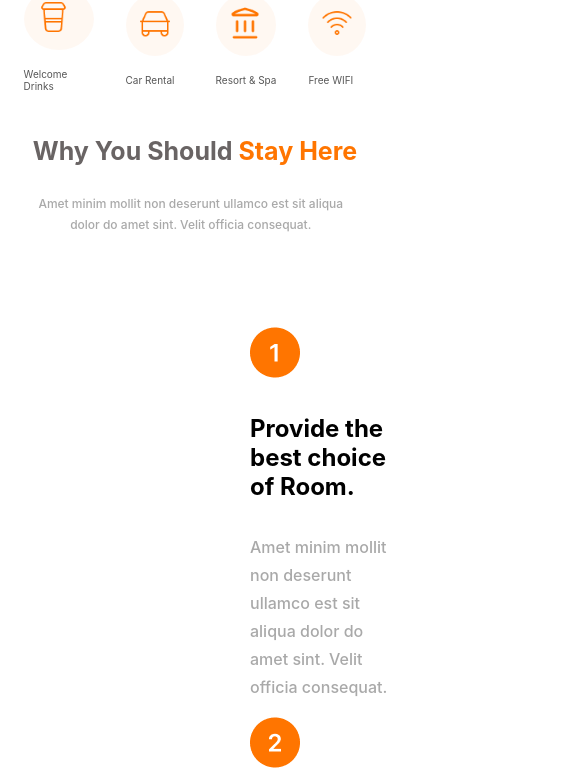
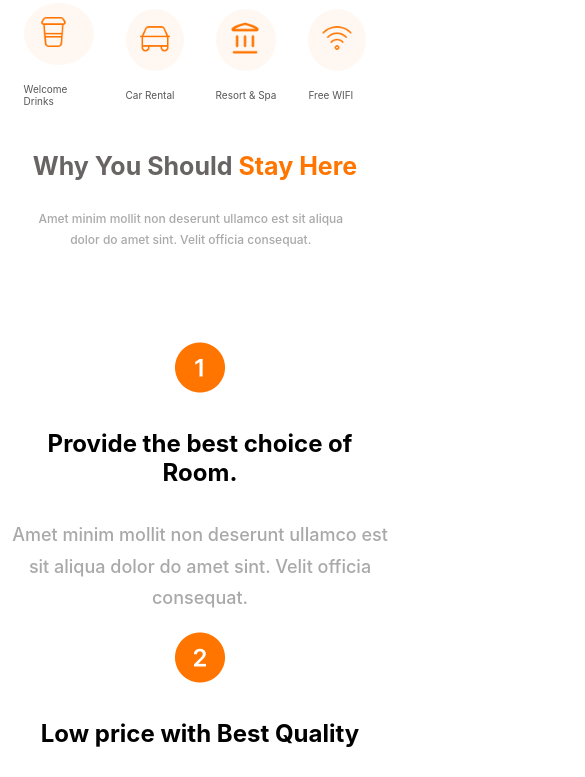
Before and after one commit to ReezaMaharjan5/Leapfrog_A6_Webpage, a plain HTML site: page index.html in a window 390 px wide. Shown: the part 506-1283 px from the top of the page, 585 px wide, since content can reach past the window. Drawn offline with Linux system fonts and the light colour scheme.

Commit message:
Updating

```diff
--- a/csshotel.css
+++ b/csshotel.css
@@ -434,9 +434,9 @@ footer input{
         flex-direction: column;
         align-items: center;
         flex-wrap: wrap;
-        margin-left: 100px;
-        /* align-items: left; */
+        text-align: center;
     }
+
     .image_wrapper{
         flex-direction: column;
         justify-content: space-evenly;
@@ -464,13 +464,20 @@ footer input{
         flex-direction: column;
         align-items: center;
     }
-
-    /* .overlap_image{
-
-    } */
-
+    .cont_textimg{
+        margin-left: 200px;
+    }
     .image_right{
         display: none;
+    }
+
+    .about_contain2{
+        flex-direction: column;
+        align-items: center;
+    }
+    .contleft_up{
+        flex-direction: column;
+        align-items: center;
     }
 
 
@@ -492,9 +499,8 @@ footer input{
     .nav_con2{
         margin: 0px;
     }
+}
 
-
-}
 
 @media screen and (max-width: 768px) {
     .nav_con1 .menu{
@@ -554,6 +560,12 @@ footer input{
         max-width: 316px;
 
     }
+
+    .text_left{
+        margin: 0;
+        text-align: center;
+        font-size: 18px;
+    }
     .image_container{
         display: flex;
         justify-content: space-evenly;
@@ -567,15 +579,6 @@ footer input{
         justify-content: space-between;
         flex-direction: column;
     }
-
-
-
-
-
-
-
-
-
     .about_image img{
         width: 400px;
     }
@@ -644,6 +647,14 @@ footer input{
     .about_image img{
         width: 400px;
     }
-
+    .cont_textimg{
+        margin-left: 10px;
+    }
+    .nav_left h1{
+        font-size:24px;
+    }
+    h2{
+        font-size: 20px;
+    }
 
 }
--- a/index.html
+++ b/index.html
@@ -74,25 +74,25 @@
         <div class="service">
             <div class="service_cont">
                 <div class="circle">
-                    <img src="Coffe_To_Go.png" alt="vector-cup">
+                    <a href="#a"><img src="Coffe_To_Go.png" alt="vector-cup"></a>
                 </div>
                 <p>Welcome Drinks</p>
             </div>
             <div class="service_cont">
                 <div class="circle">
-                    <img src="Car_Auto.png" alt="vector-car">
+                    <a href="#a"><img src="Car_Auto.png" alt="vector-car"></a>
                 </div>
                 <p>Car Rental</p>
             </div>
             <div class="service_cont">
                 <div class="circle">
-                    <img src="Bank.png" alt="vector-house">
+                    <a href="#a"><img src="Bank.png" alt="vector-house"></a>
                 </div>
                 <p>Resort & Spa</p>
             </div>
             <div class="service_cont">
                 <div class="circle">
-                    <img src="Wifi_High.png" alt="vector-wifi">
+                    <a href="#a"><img src="Wifi_High.png" alt="vector-wifi"></a>
                 </div>
                 <p>Free WIFI</p>
             </div>
@@ -275,8 +275,9 @@
                                     </div>
                             </div>
                             <div class="contleft_2">
-                                <img src="Group 10579.png" alt="vector-leaf_background-orange">
-                                <p class="black_para">THE BEST ROOMS</p>
+                                <img src="Group 10578.png" alt="vector-dashes_background-orange">
+
+                                <p class="black_para">SPA & WELLNESS</p>
                                 <p class="grey_para">Amet minim mollit non deserunt ullamco est
                                     sit aliqua dolor do</p>
 
@@ -285,9 +286,8 @@
                         <div class="contleft_up">
 
                             <div class="contleft_3">
-                                <img src="Group 10578.png" alt="vector-dashes_background-orange">
-
-                                <p class="black_para">SPA & WELLNESS</p>
+                                <img src="Group 10579.png" alt="vector-leaf_background-orange">
+                                <p class="black_para">THE BEST ROOMS</p>
                                 <p class="grey_para">
                                     Amet minim mollit non deserunt ullamco est
                                     sit aliqua dolor do
```
